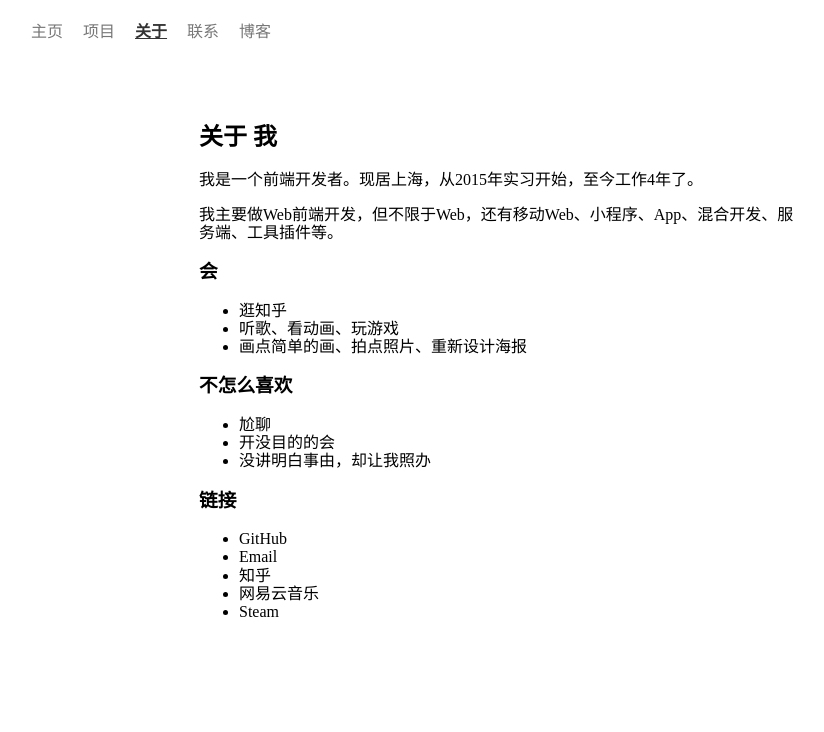
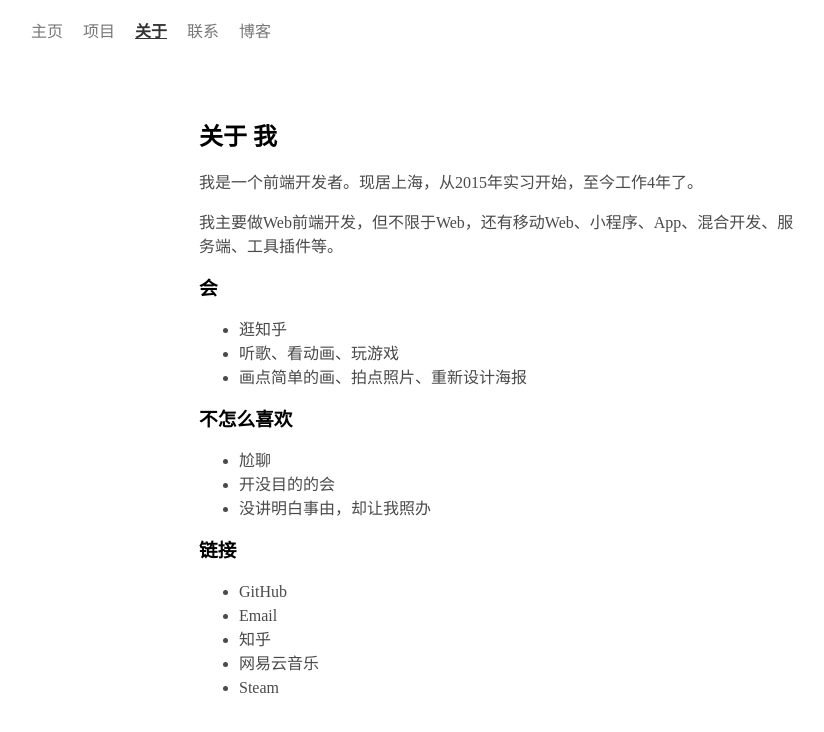
Before and after one commit to briefguo/briefguo.com, a React (Vite) app: page /about in a window 1280 px wide. Shown: the top 732 px of the page, without its empty margins (141-965 px from the left). Built offline with nearby package versions, Linux system fonts and the light colour scheme.

Commit message:
style: 字体颜色更新

```diff
--- a/src/components/Screen.tsx
+++ b/src/components/Screen.tsx
@@ -2,14 +2,14 @@ import styled from 'styled-components'
 import { Flex } from './Flex'
 
 const Screen = styled(Flex)`
-  height: calc(100vh - 64px - 40px * 2);
+  min-height: calc(100vh - 64px - 40px * 2);
   padding: 40px;
   .container {
     width: 600px;
   }
   /*  */
   @media (max-width: 768px) {
-    height: calc(100vh - 64px - 16px * 2);
+    min-height: calc(100vh - 64px - 16px * 2);
     padding: 16px;
     .container {
     }
--- a/src/pages/about.tsx
+++ b/src/pages/about.tsx
@@ -2,6 +2,17 @@ import React from 'react'
 import Screen from '~/components/Screen'
 import Page from '~/components/Page'
 import Header from '~/components/Header'
+import styled from 'styled-components'
+
+const Description = styled.p`
+  color: #4a4a4a;
+  line-height: 1.5em;
+`
+
+const ListItem = styled.li`
+  color: #4a4a4a;
+  line-height: 1.5em;
+`
 
 export default () => {
   return (
@@ -10,38 +21,38 @@ export default () => {
       <Screen justify="center">
         <div className="container">
           <h2>关于 我</h2>
-          <p>我是一个前端开发者。现居上海，从2015年实习开始，至今工作4年了。</p>
-          <p>
+          <Description>
+            我是一个前端开发者。现居上海，从2015年实习开始，至今工作4年了。
+          </Description>
+          <Description>
             我主要做Web前端开发，但不限于Web，还有移动Web、小程序、App、混合开发、服务端、工具插件等。
-          </p>
+          </Description>
           <h3>会</h3>
           <ul>
-            <li>逛知乎</li>
-            <li>听歌、看动画、玩游戏</li>
-            <li>画点简单的画、拍点照片、重新设计海报</li>
+            <ListItem>逛知乎</ListItem>
+            <ListItem>听歌、看动画、玩游戏</ListItem>
+            <ListItem>画点简单的画、拍点照片、重新设计海报</ListItem>
           </ul>
           <h3>不怎么喜欢</h3>
           <ul>
-            <li>尬聊</li>
-            <li>开没目的的会</li>
-            <li>没讲明白事由，却让我照办</li>
+            <ListItem>尬聊</ListItem>
+            <ListItem>开没目的的会</ListItem>
+            <ListItem>没讲明白事由，却让我照办</ListItem>
           </ul>
           <h3>链接</h3>
           <ul>
             {/* http://github.com/briefguo/ */}
-            <li>GitHub</li>
-            <li>Email</li>
-            <li>知乎</li>
+            <ListItem>GitHub</ListItem>
+            <ListItem>Email</ListItem>
             {/* https://www.zhihu.com/people/guo-yong-jie-48/activities */}
-            <li>
+            <ListItem>知乎</ListItem>
+            <ListItem>
               {/* 喜欢的游戏 */}
               {/* https://steamcommunity.com/profiles/76561198304706081 */}
-              {/* 喜欢的动画 */}
-              {/* https://space.bilibili.com/3058088 */}
               网易云音乐
               {/* https://music.163.com/#/user/home?id=61684440 */}
-            </li>
-            <li>Steam</li>
+            </ListItem>
+            <ListItem>Steam</ListItem>
           </ul>
         </div>
       </Screen>
--- a/src/pages/contact.tsx
+++ b/src/pages/contact.tsx
@@ -2,6 +2,12 @@ import React from 'react'
 import Screen from '~/components/Screen'
 import Page from '~/components/Page'
 import Header from '~/components/Header'
+import styled from 'styled-components'
+
+const Description = styled.p`
+  color: #4a4a4a;
+  line-height: 1.5em;
+`
 
 export default () => {
   return (
@@ -10,12 +16,14 @@ export default () => {
       <Screen justify="center">
         <div className="container">
           <h2>联系</h2>
-          <p>你可能没什么事情会找我，我也希望你没什么事情不要找我</p>
-          <p>非得找我</p>
+          <Description>
+            你可能没什么事情会找我，我也希望你没什么事情不要找我
+          </Description>
+          <Description>非得找我</Description>
           <p>
             <a href="mailto:gyj9094@gmail.com">gyj9094@gmail.com</a>
           </p>
-          <p>🤣讲真的，实在想不到你要往我邮箱里发些什么</p>
+          <Description>🤣讲真的，实在想不到你要往我邮箱里发些什么</Description>
         </div>
       </Screen>
     </Page>
--- a/src/pages/projects.tsx
+++ b/src/pages/projects.tsx
@@ -13,6 +13,11 @@ import pipeline from '../assets/pipeline.svg'
 import framework from '../assets/framework.svg'
 import server from '../assets/server.svg'
 import tool from '../assets/tool.svg'
+
+const CategoryDescription = styled.p`
+  color: #4a4a4a;
+  line-height: 1.5em;
+`
 
 const CategoryItem = styled(Flex)`
   margin-bottom: 10px;
@@ -50,37 +55,49 @@ export default () => {
           <h2>项目</h2>
           <CategorySection>
             <CategoryTitle name="小程序" icon={mp} />
-            <div>原生小程序 Wepy Taro实践 Remax实践 代生成小程序</div>
+            <CategoryDescription>
+              原生小程序 Wepy Taro实践 Remax实践 代生成小程序
+            </CategoryDescription>
           </CategorySection>
           <CategorySection>
             <CategoryTitle name="框架及库" icon={framework} />
-            <div>React 状态管理 Nextjs Stenciljs Rails</div>
+            <CategoryDescription>
+              React 状态管理 Nextjs Stenciljs Rails
+            </CategoryDescription>
           </CategorySection>
           <CategorySection>
             <CategoryTitle name="工程及流程化" icon={pipeline} />
-            <div>Jenkins CircleCI GithubActions Docker</div>
+            <CategoryDescription>
+              Jenkins CircleCI GithubActions Docker
+            </CategoryDescription>
           </CategorySection>
           <CategorySection>
             <CategoryTitle name="服务端" icon={server} />
-            <div>
+            <CategoryDescription>
               Koa Express Nestjs Nestjs-nextjs Wechaty-robot Redis Mongodb
-            </div>
+            </CategoryDescription>
           </CategorySection>
           <CategorySection>
             <CategoryTitle name="微前端" icon={micorfront} />
-            <div>Stenciljs SingleSPA Qiankun</div>
+            <CategoryDescription>
+              Stenciljs SingleSPA Qiankun
+            </CategoryDescription>
           </CategorySection>
           <CategorySection>
             <CategoryTitle name="编程语言" icon={code} />
-            <div>Typescript Ruby Golang</div>
+            <CategoryDescription>Typescript Ruby Golang</CategoryDescription>
           </CategorySection>
           <CategorySection>
             <CategoryTitle name="工具及插件" icon={tool} />
-            <div>Lex项目 Rap2定制专注模式 Pont</div>
+            <CategoryDescription>
+              Lex项目 Rap2定制专注模式 Pont
+            </CategoryDescription>
           </CategorySection>
           <CategorySection>
             <CategoryTitle name="移动应用" icon={app} />
-            <div>Flutter Flutter amap_maps_flutter 混合开发</div>
+            <CategoryDescription>
+              Flutter Flutter amap_maps_flutter 混合开发
+            </CategoryDescription>
           </CategorySection>
         </div>
       </Screen>
```
